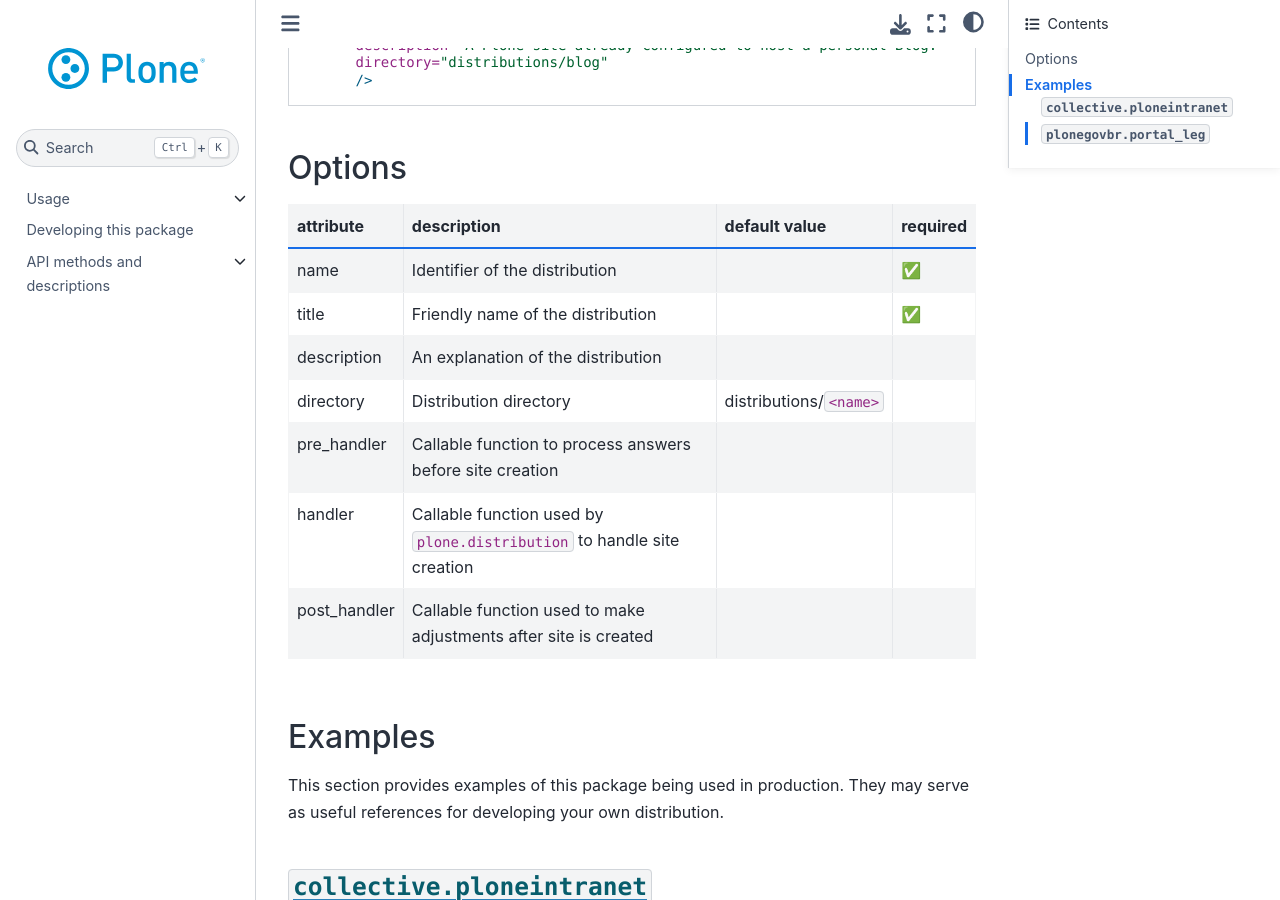
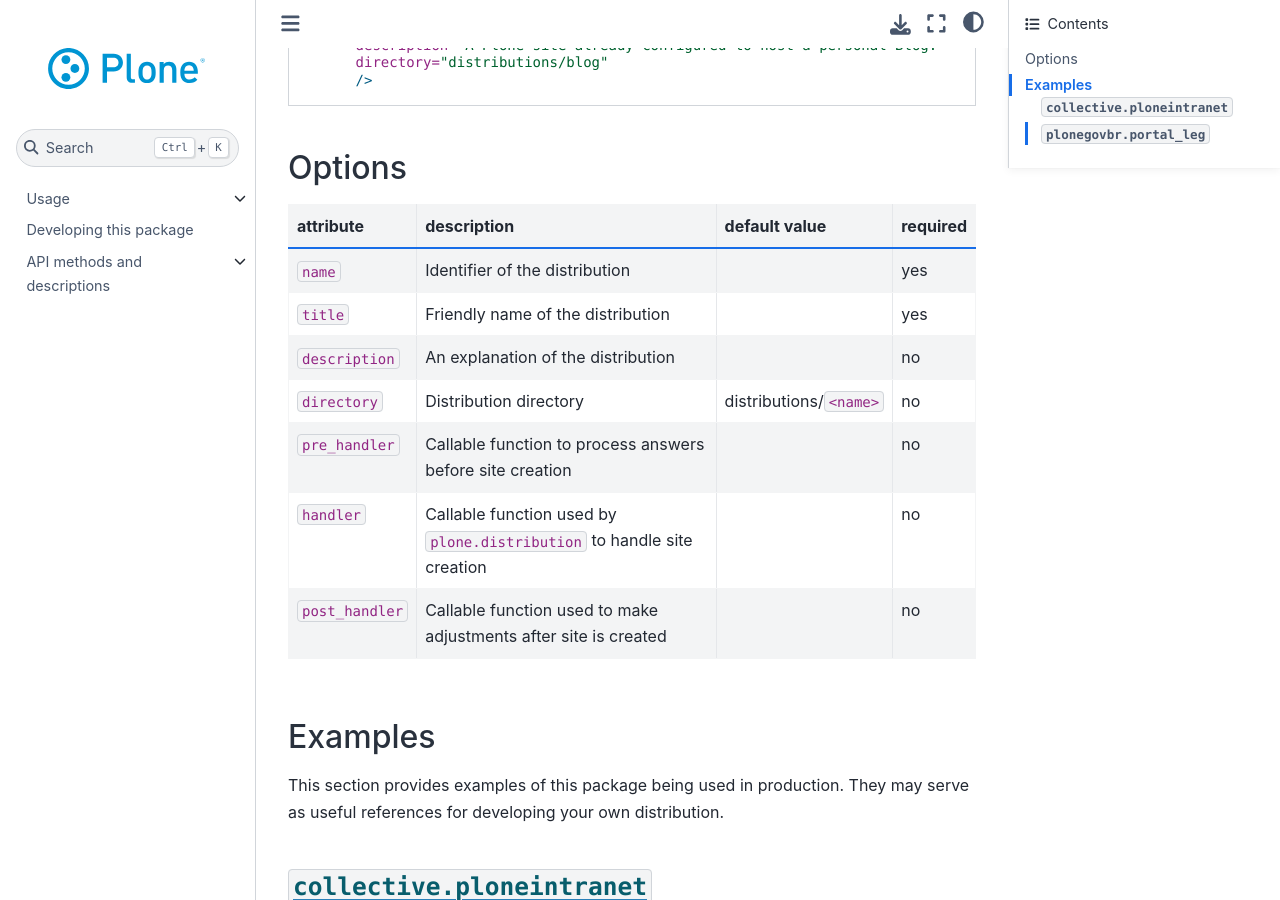
Before and after one commit to plone/plone.distribution, a Sphinx documentation site: the page built from docs/usage/zcml.md, in a window 1280 px wide and 900 px high, scrolled down 422 px. Built offline with Sphinx 7.4.7 and the Sphinx Book theme 1.1.4, drawn with Linux system fonts in a browser that asks for light colours.

Commit message:
Update zcml documentation

```diff
--- a/docs/usage/zcml.md
+++ b/docs/usage/zcml.md
@@ -26,13 +26,13 @@
 
 | attribute | description | default value | required |
 |--|--|--|--|
-| name | Identifier of the distribution |  | ✅ |
-| title | Friendly name of the distribution |  | ✅ |
-| description | An explanation of the distribution |  |  |
-| directory | Distribution directory | distributions/`<name>` |  |
-| pre_handler | Callable function to process answers before site creation |  |  |
-| handler | Callable function used by `plone.distribution` to handle site creation |  |  |
-| post_handler | Callable function used to make adjustments after site is created  |  |  |
+| `name` | Identifier of the distribution |  | yes |
+| `title` | Friendly name of the distribution |  | yes |
+| `description` | An explanation of the distribution |  | no |
+| `directory` | Distribution directory | distributions/`<name>` | no |
+| `pre_handler` | Callable function to process answers before site creation |  | no |
+| `handler` | Callable function used by `plone.distribution` to handle site creation |  | no |
+| `post_handler` | Callable function used to make adjustments after site is created  |  | no |
 
 ## Examples
 
```
